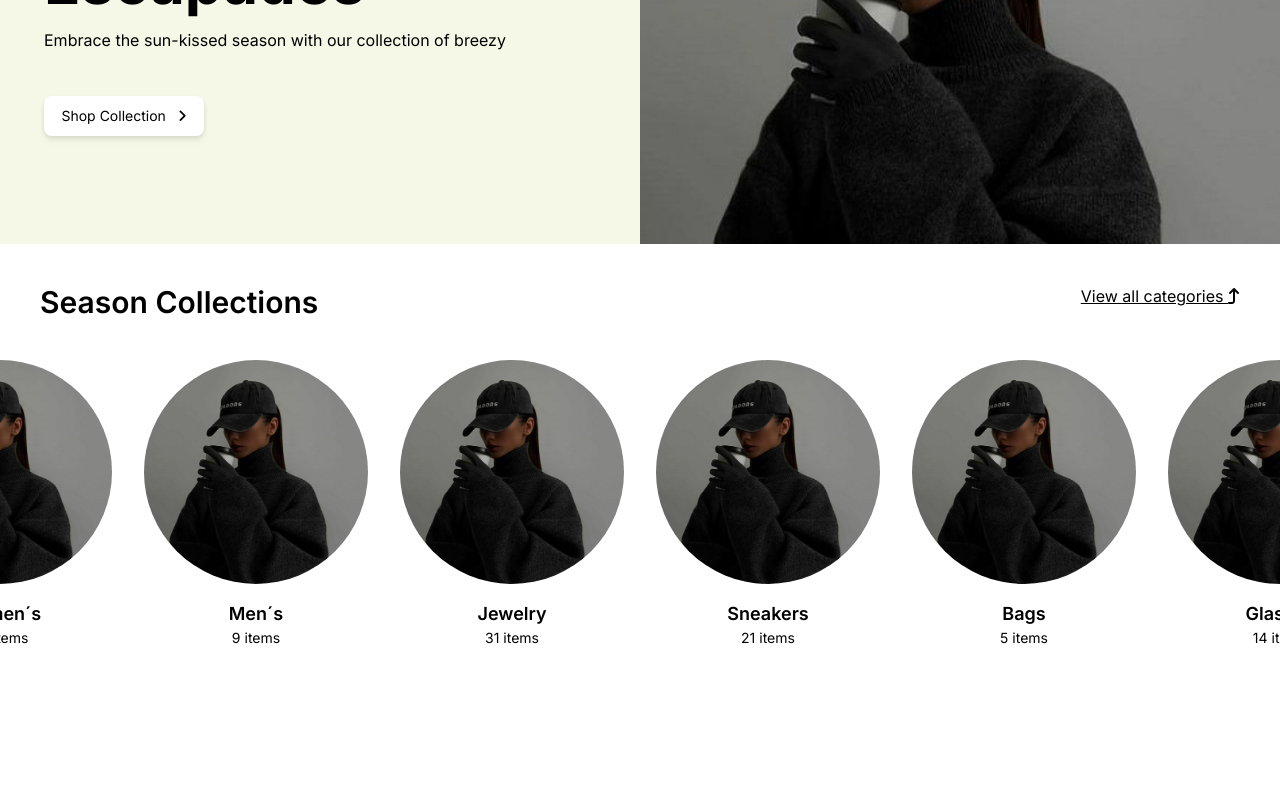
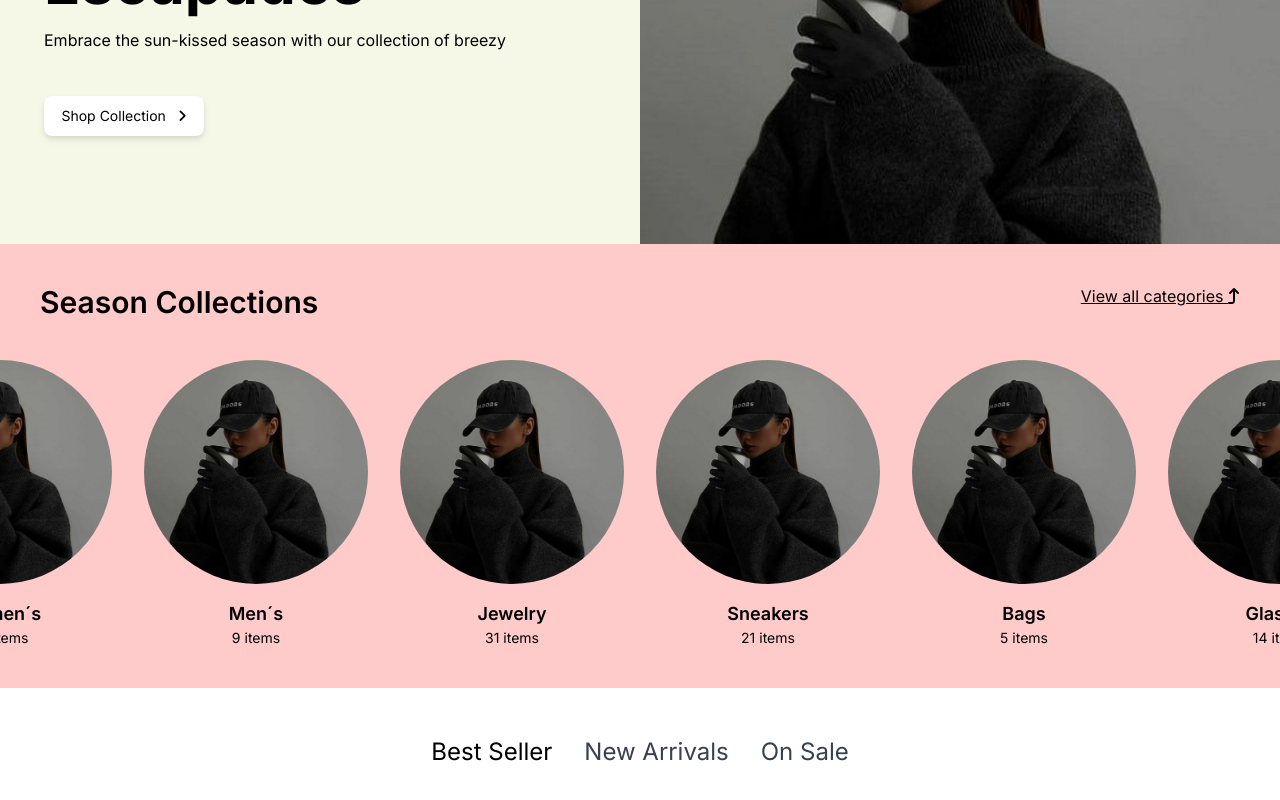
Before and after one commit to DanielaHernande/WorkShop-S1-NextJs, a Next.js app: page /home in a window 1280 px wide. Shown: the part 312-1112 px from the top of the page. Before the commit the page ends 1000 px from the top, so only its background shows below. Built offline with nearby package versions, Linux system fonts and the light colour scheme.

Commit message:
Feat: Menu creation

```diff
--- /dev/null
+++ b/src/app/_components/menu/menu.tsx
@@ -0,0 +1,9 @@
+export default function Menu() {
+    return (
+        <div className="flex justify-center gap-8 mt-12 mb-12">
+            <p className="text-2xl underline-offset-8">Best Seller</p>
+            <h3 className="text-2xl text-gray-700">New Arrivals</h3>
+            <h3 className="text-2xl text-gray-700">On Sale</h3>
+        </div>
+    );
+}
--- a/src/app/_components/sessionCollection/sessionCollection.tsx
+++ b/src/app/_components/sessionCollection/sessionCollection.tsx
@@ -3,7 +3,7 @@ import { categories } from "@/app/_model/categoria";
 
 export default function SessionCollection() {
   return (
-    <div className="bg-[rgb(250, 247, 242)] p-10 ">
+    <div className="bg-red-200 p-10 ">
       <div className="flex justify-between">
         <h2 className="text-left text-3xl mb-10 font-semibold">
           Season Collections
--- a/src/app/home/page.tsx
+++ b/src/app/home/page.tsx
@@ -1,3 +1,4 @@
+import Menu from "../_components/menu/menu";
 import SessionLeft from "../_components/session/sessionLeft";
 import SessionCollection from "../_components/sessionCollection/sessionCollection";
 
@@ -6,6 +7,7 @@ export default function Home() {
     <>
       <SessionLeft />
       <SessionCollection />
+      <Menu />
     </>
   );
 }
```
